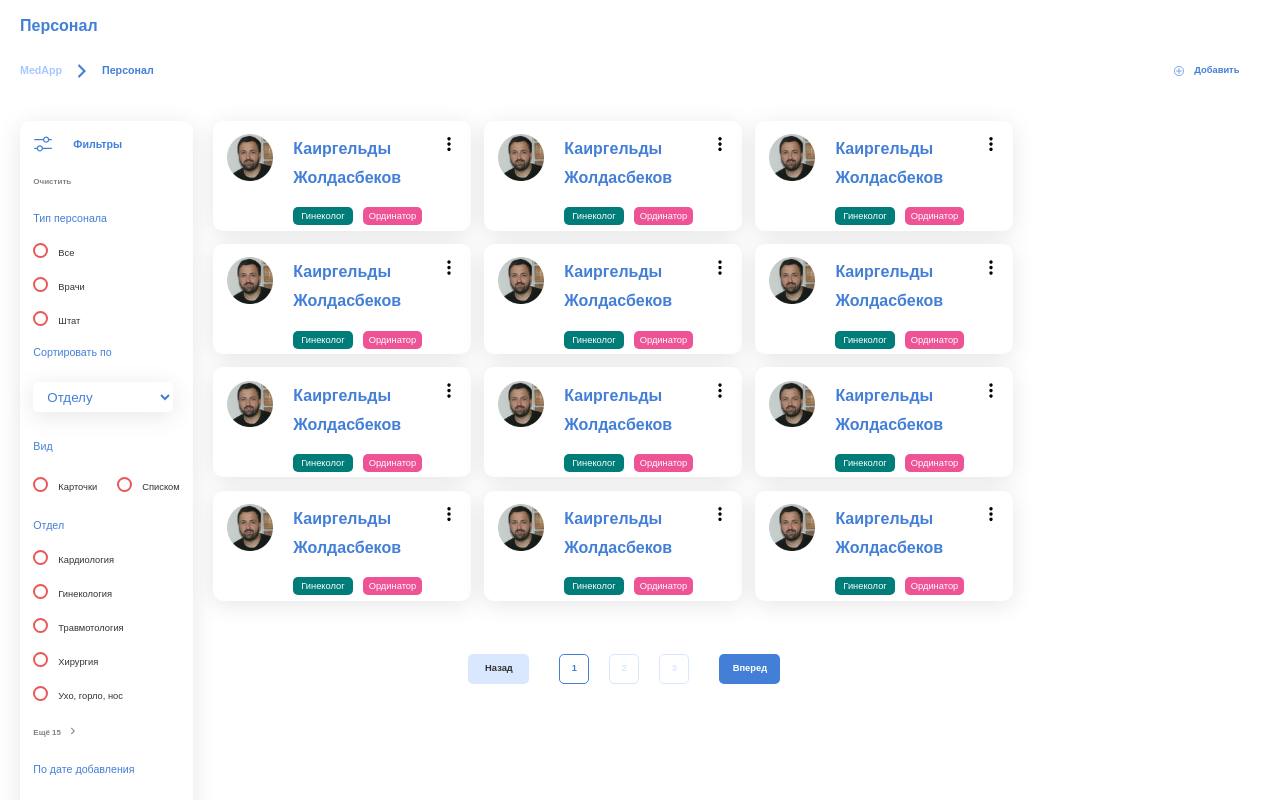
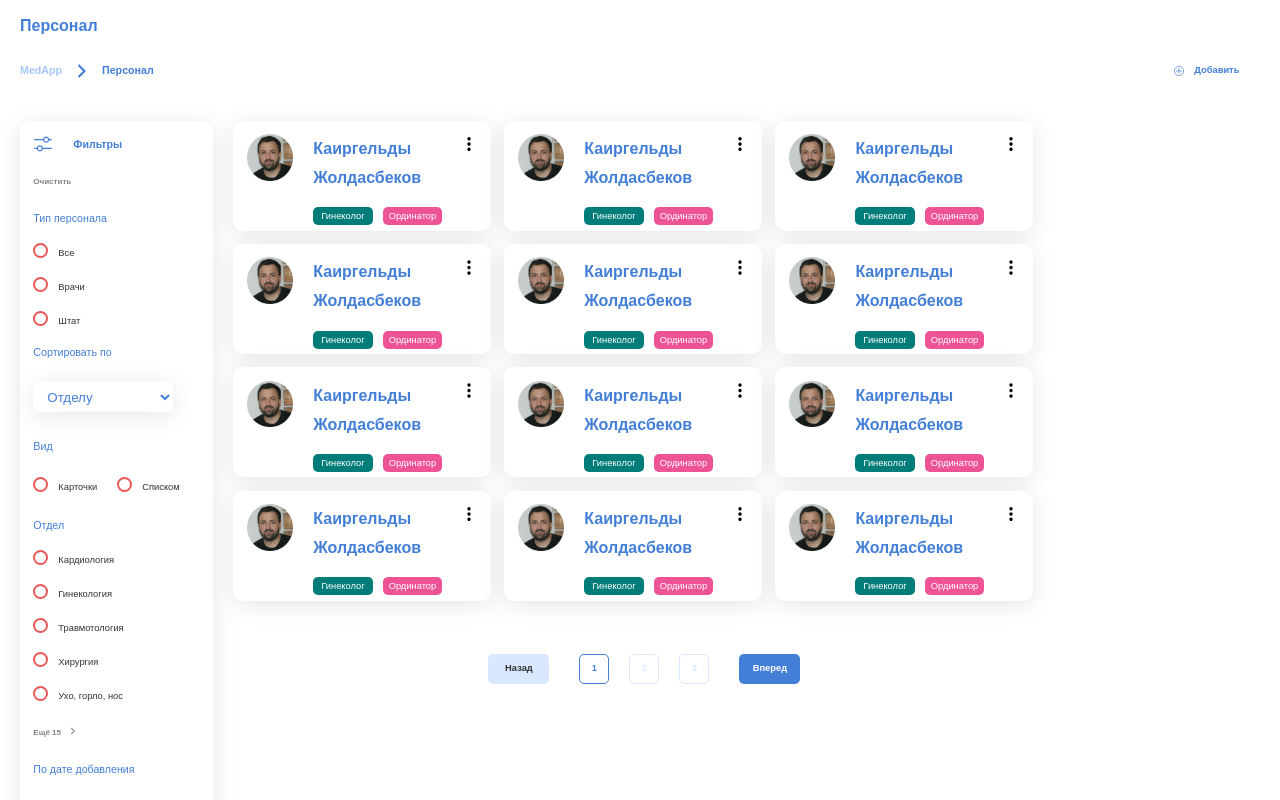
Before and after one commit to abelsharman/medFront, a Vue app: page /personal in a window 1280 px wide. Shown: the top 800 px of the page. Built offline with nearby package versions, Linux system fonts and the light colour scheme.

Commit message:
Update FilterDoctors.vue

```diff
--- a/src/components/FilterDoctors.vue
+++ b/src/components/FilterDoctors.vue
@@ -89,7 +89,7 @@ export default {
 <style scoped lang="sass">
 .filter_doctors
   padding: 1.0416666666666665VW 1.0416666666666665VW 2.083333333333333VW 1.0416666666666665VW
-  width: 11.458333333333332VW
+  width: 13.020833333333334VW
   height: 100%
   background: #FFFFFF
   box-shadow: 0px 4px 25px rgba(0, 0, 0, 0.1)
```
